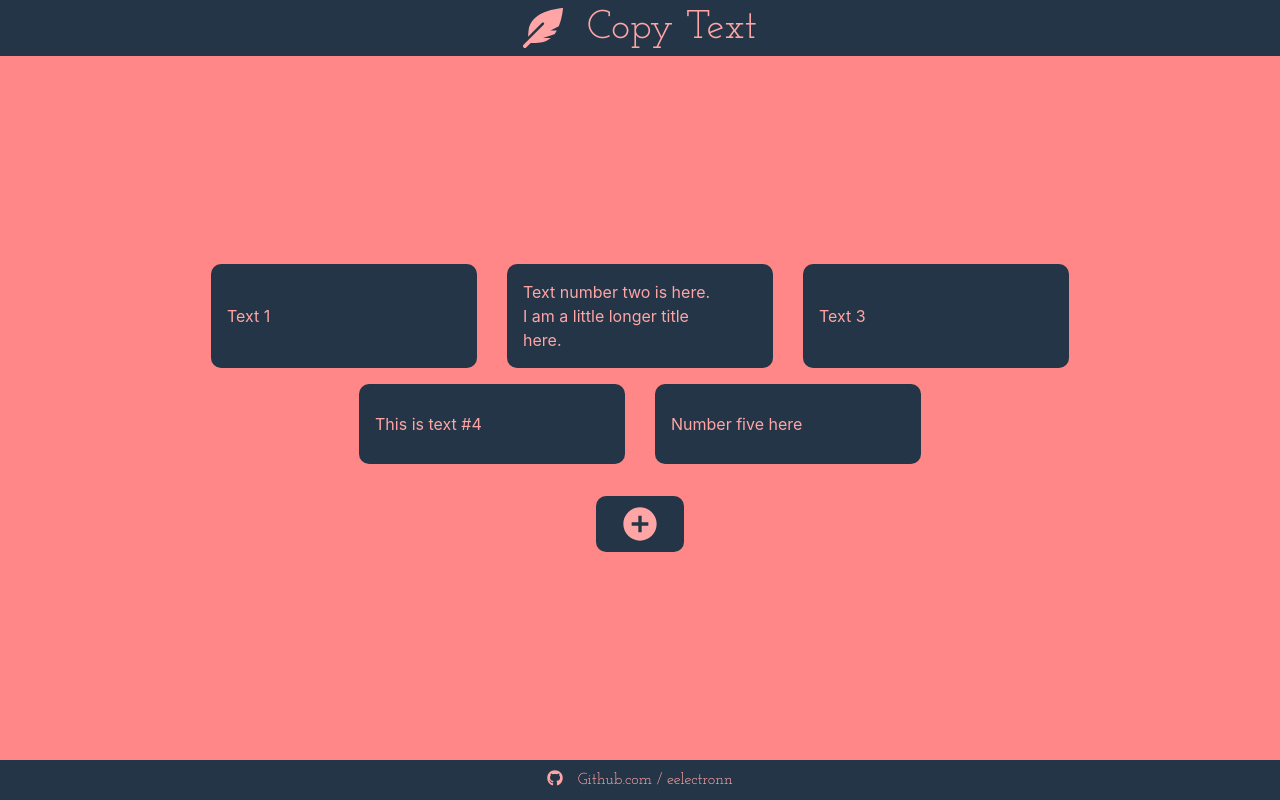
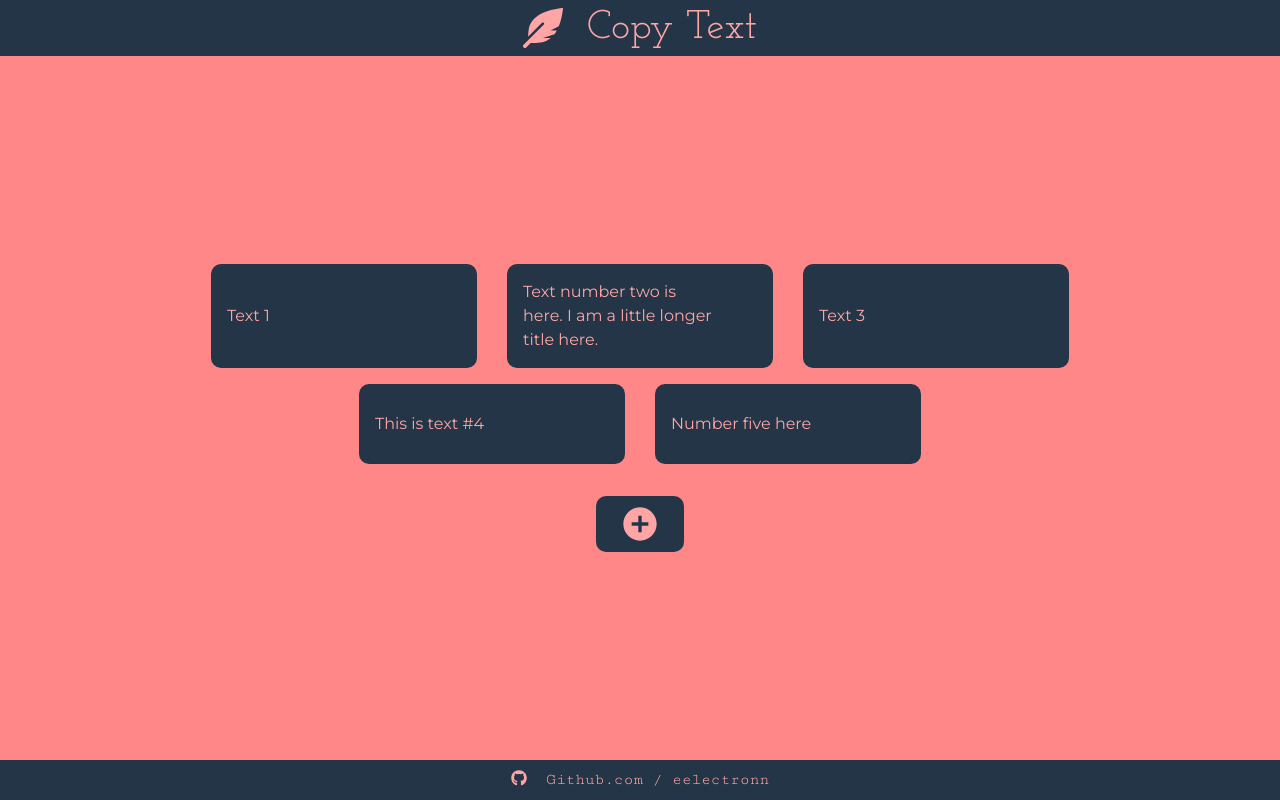
Before and after one commit to eelectronn/copy-cat-chrome-extension, a React (Create React App) app: page / in a window 1280 px wide. Built offline with nearby package versions, Linux system fonts and the light colour scheme.

Commit message:
Changed fonts

```diff
--- a/public/index.html
+++ b/public/index.html
@@ -9,6 +9,8 @@
     />
     <link rel="preconnect" href="https://fonts.gstatic.com">
     <link href="https://fonts.googleapis.com/css2?family=Josefin+Slab&display=swap" rel="stylesheet">
+    <link href="https://fonts.googleapis.com/css2?family=Montserrat&display=swap" rel="stylesheet">
+    <link href="https://fonts.googleapis.com/css2?family=Cutive+Mono&display=swap" rel="stylesheet">
 
 
     <meta charset="utf-8" />
--- a/src/components/CopyTextBox.jsx
+++ b/src/components/CopyTextBox.jsx
@@ -47,6 +47,7 @@ const CopyTextBox = ({ title, text, handleUpdate, handleDelete }) => {
                 className='d-flex h-100'
                 style={{
                     backgroundColor: '#233546',
+                    fontFamily: '\'Montserrat\', sans-serif',
                     minHeight: '80px',
                     borderRadius: '10px',
                     color: (clicked && hovered) ? '#ffa5a5' : hovered ? 'white' : '#ffa5a5',
--- a/src/components/Footer.jsx
+++ b/src/components/Footer.jsx
@@ -11,7 +11,7 @@ const Footer = () => {
                 color: '#ffa5a5',
                 height: '5vh',
                 fontSize: '2vh',
-                fontFamily: '\'Josefin Slab\', serif'
+                fontFamily: '\'Cutive Mono\', monospace'
             }}
         >
             <a
@@ -19,7 +19,7 @@ const Footer = () => {
                 target='_blank'
                 rel='noreferrer'
             >
-                <FontAwesomeIcon icon={faGithub} /> &nbsp;
+                <FontAwesomeIcon icon={faGithub} />&nbsp;
                 Github.com / eelectronn
             </a>
         </div>
```
